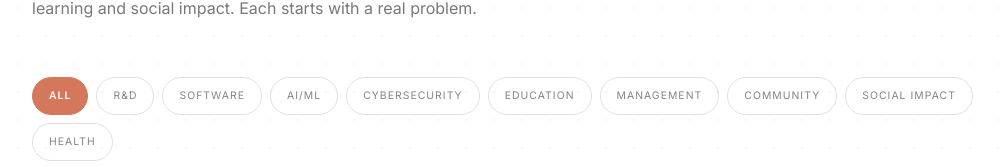
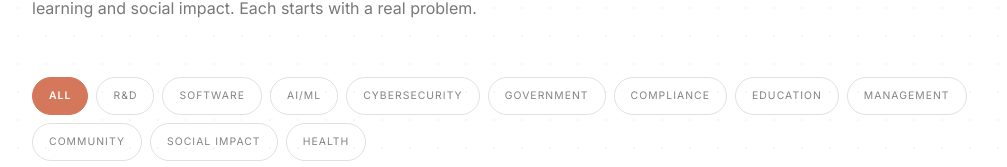
Before and after one commit to chutzpah-os/hr-portal, a Next.js app in the folder frontend/: page /solutions in a window 1280 px wide. Shown: the part 258-425 px from the top of the page, without its empty margins (136-1143 px from the left). Built offline with nearby package versions, Linux system fonts and the light colour scheme; a web font is replaced by a local one.

Commit message:
feat(solutions): add Government and Compliance tags to Etz Defense

```diff
--- a/frontend/src/app/solutions/page.tsx
+++ b/frontend/src/app/solutions/page.tsx
@@ -4,7 +4,7 @@ import { useState, useEffect, useCallback } from 'react'
 import Image from 'next/image'
 import { motion, AnimatePresence } from 'framer-motion'
 
-type FilterTag = 'All' | 'R&D' | 'Software' | 'Education' | 'Management' | 'Social Impact' | 'Health' | 'Community' | 'AI/ML' | 'Cybersecurity'
+type FilterTag = 'All' | 'R&D' | 'Software' | 'Education' | 'Management' | 'Social Impact' | 'Health' | 'Community' | 'AI/ML' | 'Cybersecurity' | 'Government' | 'Compliance'
 
 interface Product {
   id: string
@@ -83,10 +83,10 @@ Built at the intersection of data engineering, machine learning, and decision in
     name: 'Etz Defense',
     tagline: 'Sensitive data deserves serious protection.',
     shortDescription: 'Secure registration and management of sensitive data and assets — built on cryptographic foundations.',
-    fullDescription: `Etz Defense is a platform for the secure registration and management of sensitive data and critical assets.
+    fullDescription: `Etz Defense is a platform for the secure registration and management of sensitive data and critical assets, built for government and compliance-driven environments.
 
-The focus is on cryptography — ensuring that sensitive information is protected at rest, in transit, and at access. More details will be shared as the project matures.`,
-    tags: ['R&D', 'Software', 'Cybersecurity'],
+The focus is on cryptography — ensuring that sensitive information is protected at rest, in transit, and at access. Designed to meet the rigor that regulated sectors demand. More details will be shared as the project matures.`,
+    tags: ['R&D', 'Software', 'Cybersecurity', 'Government', 'Compliance'],
     status: 'In Development',
   },
   {
@@ -132,7 +132,7 @@ If you want to contribute, every donation makes a difference.`,
   },
 ]
 
-const FILTERS: FilterTag[] = ['All', 'R&D', 'Software', 'AI/ML', 'Cybersecurity', 'Education', 'Management', 'Community', 'Social Impact', 'Health']
+const FILTERS: FilterTag[] = ['All', 'R&D', 'Software', 'AI/ML', 'Cybersecurity', 'Government', 'Compliance', 'Education', 'Management', 'Community', 'Social Impact', 'Health']
 
 function StatusBadge({ status }: { status: string }) {
   const isActive = status === 'Active'
```
